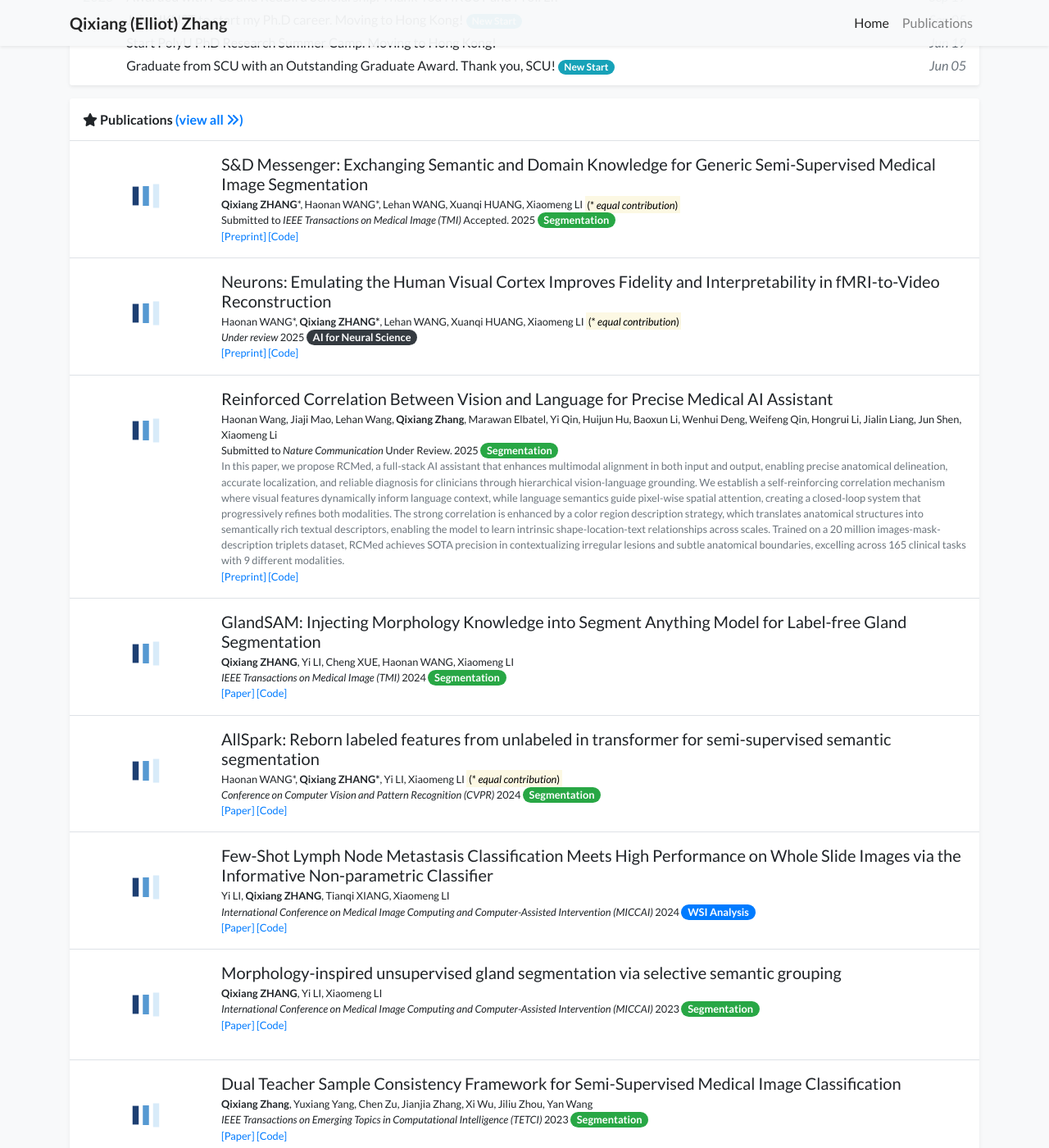
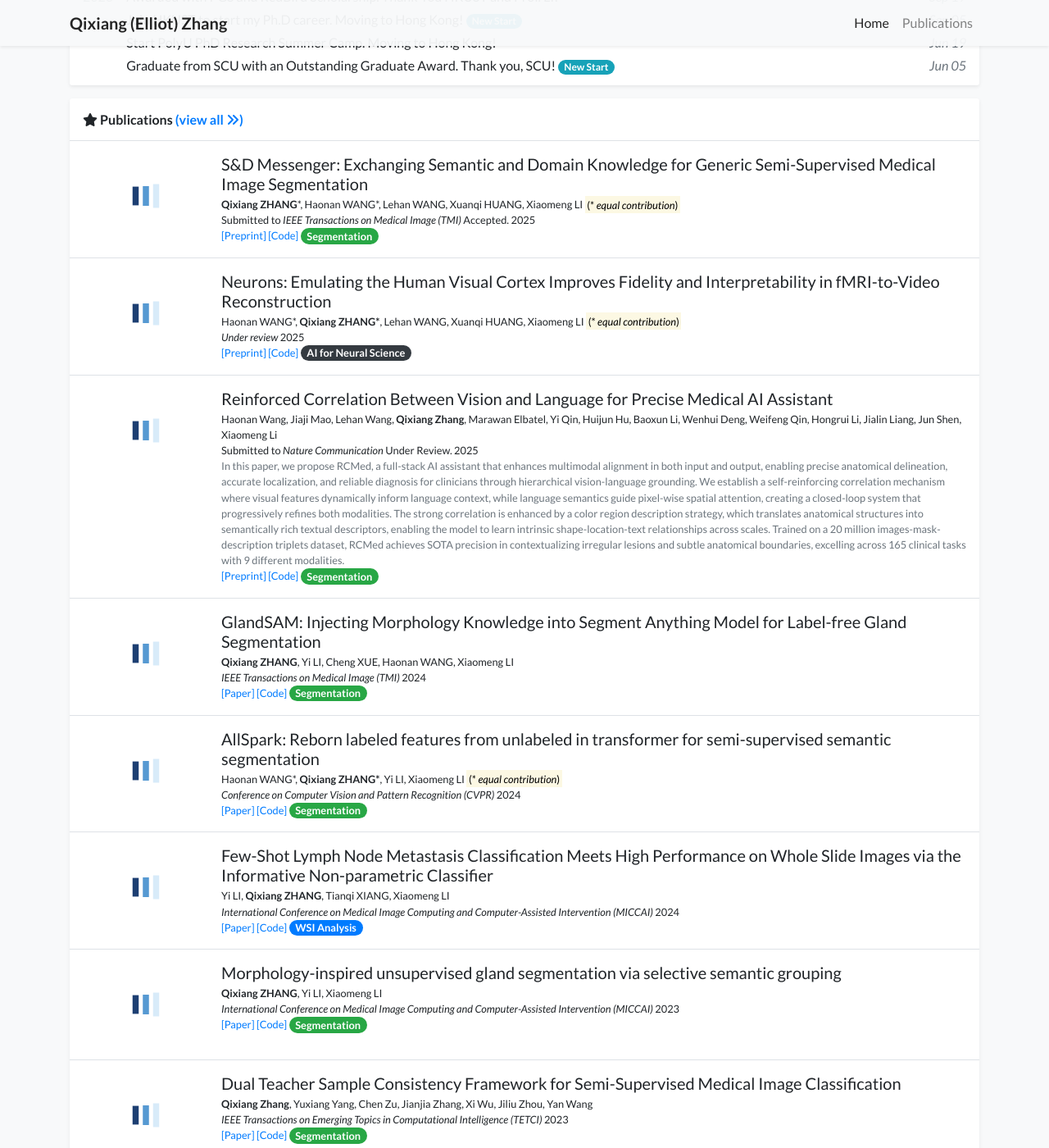
Before and after one commit to Elliot-QxZhang/Elliot-QxZhang.github.io, a Jekyll site: the page built from index.html, in a window 1280 px wide and 1400 px high, scrolled down 1172 px. Shown: the whole window at 82% size. Built offline with Jekyll 4.4.1, drawn with Linux system fonts in a browser that asks for light colours; nearby versions of some CDN libraries; a style sheet for code colours, icons or effects is not loaded.

Commit message:
Update publication_item.html

```diff
--- a/_includes/widgets/publication_item.html
+++ b/_includes/widgets/publication_item.html
@@ -11,7 +11,7 @@
         <div class="col-md-9 col-xl-10 p-3 pl-md-0">
             <h5 class="mt-0 mb-1 font-weight-normal">{{ item.title }}</h5>
             <p class="mt-0 mb-0 small">{% include widgets/author_list.html authors=item.authors %}</p>
-            <p class="mt-0 mb-0 small">{{item.pub_pre}}<i>{{ item.pub }}</i>{{ item.pub_post }} {{ item.pub_date }} {{ item.pub_last }}</p>
+            <p class="mt-0 mb-0 small">{{item.pub_pre}}<i>{{ item.pub }}</i>{{ item.pub_post }} {{ item.pub_date }} </p>
             <p class="mt-0 mb-0 small text-muted">{{ item.abstract }}</p>
 
             <p class="small pb-0 mb-0 lh-125 text-muted abstract-links">
@@ -22,6 +22,7 @@
                 <a target="_blank" href="{{ link[1] }}">[{{ link[0] }}]</a>
                 {% endif %}
                 {% endfor %}
+                {{ item.pub_last }}
             </p>
 
         </div>
@@ -35,7 +36,7 @@
             <div>
                 <h5 class="mt-0 mb-1 font-weight-normal">{{ item.title }}</h5>
                 <p class="mt-0 mb-0 small">{% include widgets/author_list.html authors=item.authors %}</p>
-                <p class="mt-0 mb-0 small">{{item.pub_pre}}<i>{{ item.pub }}</i>{{ item.pub_post }} {{ item.pub_date }} {{ item.pub_last }}</p>
+                <p class="mt-0 mb-0 small">{{item.pub_pre}}<i>{{ item.pub }}</i>{{ item.pub_post }} {{ item.pub_date }} </p>
                 <p class="mt-0 mb-0 small text-muted">{{ item.abstract }}</p>
 
                 <p class="small pb-0 mb-0 lh-125 text-muted abstract-links">
@@ -46,6 +47,7 @@
                     <a target="_blank" href="{{ link[1] }}">[{{ link[0] }}]</a>
                     {% endif %}
                     {% endfor %}
+                    {{ item.pub_last }}
                 </p>
             </div>
         </div>
```
